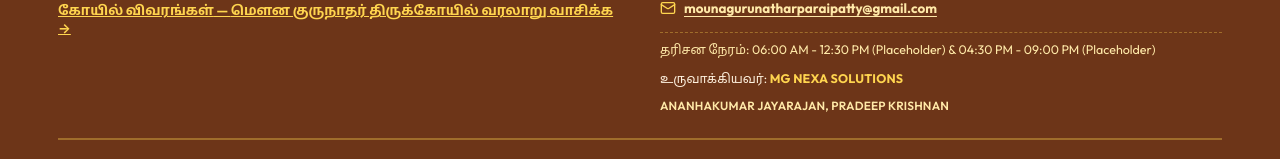
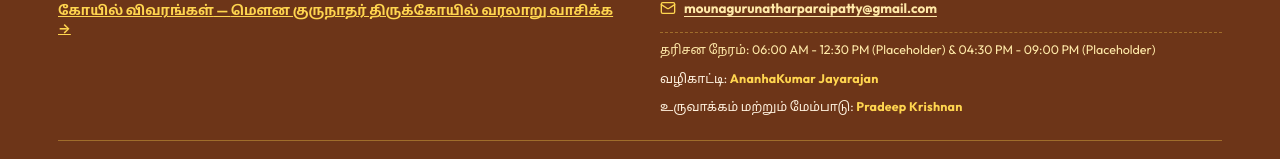
Before and after one commit to 10pradeep/temple, a React (Vite) app: page / in a window 1280 px wide. Shown: the part 1748-1907 px from the top of the page. Built offline with nearby package versions, Linux system fonts and the light colour scheme.

Commit message:
Update developer attribution to Mentor and Developed & Created by with Tamil and English support

```diff
--- a/src/components/Footer.tsx
+++ b/src/components/Footer.tsx
@@ -152,14 +152,17 @@ export const Footer: React.FC<FooterProps> = ({
               </div>
 
               <div style={{ fontSize: '0.78rem', color: '#FFF2DF', lineHeight: 1.45 }}>
-                {t.footerDevelopedBy}{' '}
+                {t.footerMentor}{' '}
                 <span style={{ color: '#FFD54F', fontWeight: 700, letterSpacing: '0.2px' }}>
-                  MG NEXA SOLUTIONS
+                  AnanhaKumar Jayarajan
                 </span>
               </div>
 
-              <div style={{ fontSize: '0.74rem', color: '#FFE9A8', fontWeight: 600, letterSpacing: '0.2px', lineHeight: 1.4 }}>
-                ANANHAKUMAR JAYARAJAN, PRADEEP KRISHNAN
+              <div style={{ fontSize: '0.78rem', color: '#FFF2DF', lineHeight: 1.45 }}>
+                {t.footerDevelopedCreatedBy}{' '}
+                <span style={{ color: '#FFD54F', fontWeight: 700, letterSpacing: '0.2px' }}>
+                  Pradeep Krishnan
+                </span>
               </div>
             </div>
           </div>
--- a/src/translations/index.ts
+++ b/src/translations/index.ts
@@ -83,6 +83,8 @@ export interface Translations {
   footerPrivacy: string;
   footerTerms: string;
   footerDevelopedBy: string;
+  footerMentor: string;
+  footerDevelopedCreatedBy: string;
   footerWorkInProgress: string;
 
   // Calendar Module
@@ -338,6 +340,8 @@ export const translations: Record<Language, Translations> = {
     footerPrivacy: 'Privacy Policy',
     footerTerms: 'Terms and Conditions',
     footerDevelopedBy: 'Developed By:',
+    footerMentor: 'Mentor:',
+    footerDevelopedCreatedBy: 'Developed & Created by:',
     footerWorkInProgress: 'Work in progress. Share your data sources to help us expand—contact us',
 
     calPanchangamBadge: '2026 – 2035 TEMPLE CALENDAR',
@@ -592,6 +596,8 @@ export const translations: Record<Language, Translations> = {
     footerPrivacy: 'தனியுரிமைக் கொள்கை',
     footerTerms: 'விதிமுறைகள் மற்றும் நிபந்தனைகள்',
     footerDevelopedBy: 'உருவாக்கியவர்:',
+    footerMentor: 'வழிகாட்டி:',
+    footerDevelopedCreatedBy: 'உருவாக்கம் மற்றும் மேம்பாடு:',
     footerWorkInProgress:
       'பணிகள் நடைபெற்று வருகின்றன. எங்கள் சேவையை விரிவுபடுத்த உங்கள் தரவு ஆதாரங்களைப் பகிருங்கள் — எங்களைத் தொடர்புகொள்ளுங்கள்.',
 
```
